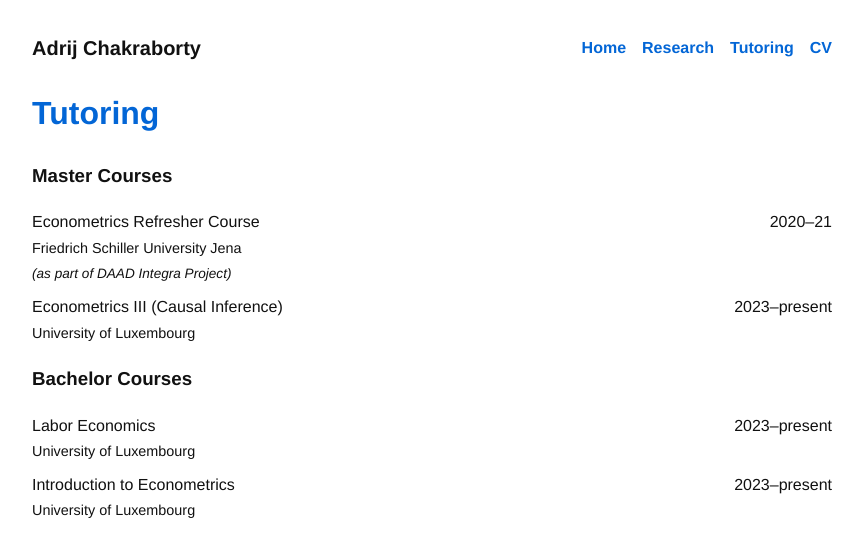
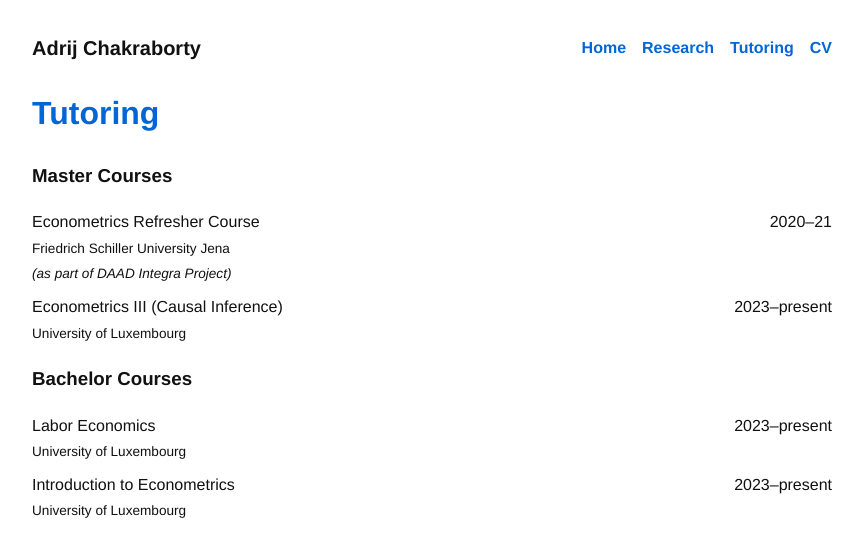
Before and after one commit to AdrijC3/AdrijC3.github.io, a Jekyll site: the page built from tutoring.md, in a window 1280 px wide. Shown: the top 557 px of the page, without its empty margins (208-1071 px from the left). Built offline with Jekyll 4.4.1, drawn with Linux system fonts in a browser that asks for light colours.

Commit message:
Fixed font scaling issue in mobile desktop view mode

```diff
--- a/_layouts/default.html
+++ b/_layouts/default.html
@@ -235,6 +235,24 @@
         line-height: 1.5;
       }
     }
+
+    /* ✅ Fix font scaling on mobile when in Desktop View */
+    @media screen and (max-device-width: 800px) and (min-width: 768px) {
+      body {
+        font-size: 16px;
+      }
+
+      details,
+      details summary,
+      details p {
+        font-size: 0.95rem;
+      }
+
+      .tutoring-univ,
+      .tutoring-note {
+        font-size: 0.85em;
+      }
+    }
   </style>
 </head>
 <body>
```
